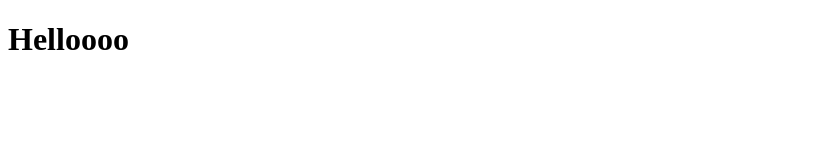
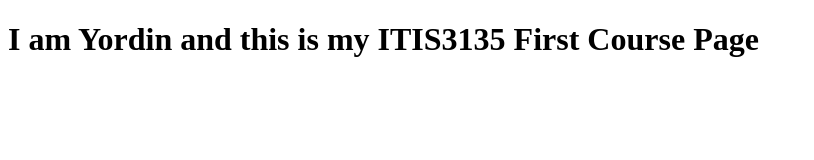
Before and after one commit to YordinH/YordinH.github.io, a plain HTML site: page itis3135/index.html in a window 1280 px wide. Shown: the whole page, without its empty margins (0-814 px from the left). Drawn offline with Linux system fonts and the light colour scheme.

Commit message:
Update index.html
Changed to correct h1 heading.

```diff
--- a/itis3135/index.html
+++ b/itis3135/index.html
@@ -7,6 +7,6 @@
     <title>Document</title>
 </head>
 <body>
-    <h1>Helloooo</h1>
+    <h1>I am Yordin and this is my ITIS3135 First Course Page</h1>
 </body>
 </html>
```
